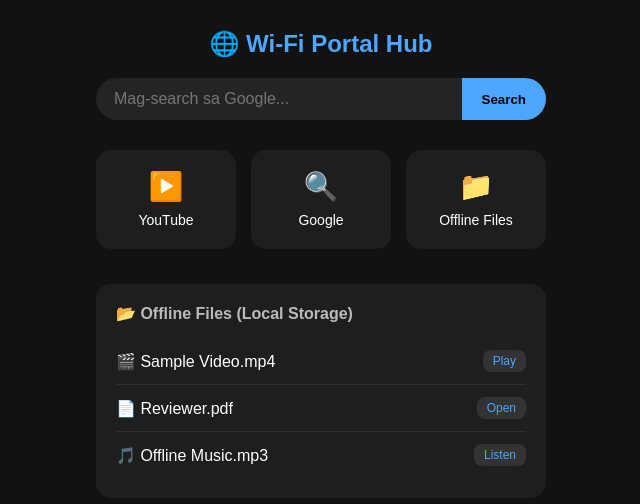
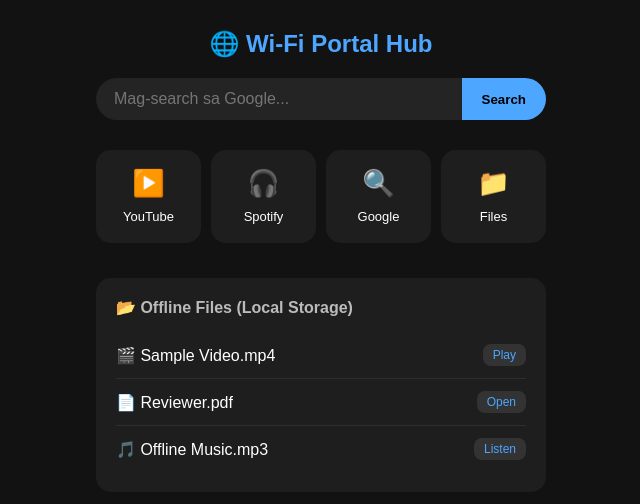
Before and after one commit to wifi-888/wifi-888.github.io, a plain HTML site: page index.html in a window 1280 px wide. Shown: the whole page, without its empty margins (319-959 px from the left). Drawn offline with Linux system fonts and the light colour scheme.

Commit message:
Update index.html

```diff
--- a/index.html
+++ b/index.html
@@ -14,12 +14,12 @@
     .search-box input { flex: 1; padding: 12px 18px; border-radius: 25px 0 0 25px; border: none; outline: none; font-size: 16px; background: #242424; color: #fff; }
     .search-box button { padding: 12px 20px; border-radius: 0 25px 25px 0; border: none; background: #4da6ff; color: #000; font-weight: bold; cursor: pointer; }
 
-    /* Quick Links Grid */
-    .grid { display: grid; grid-template-columns: repeat(3, 1fr); gap: 15px; width: 100%; max-width: 450px; margin-bottom: 35px; }
-    .card { background: #1e1e1e; padding: 20px 10px; border-radius: 15px; text-align: center; text-decoration: none; color: #fff; transition: 0.2s; }
+    /* Quick Links Grid (4 Columns para kasya ang Spotify) */
+    .grid { display: grid; grid-template-columns: repeat(4, 1fr); gap: 10px; width: 100%; max-width: 450px; margin-bottom: 35px; }
+    .card { background: #1e1e1e; padding: 18px 8px; border-radius: 15px; text-align: center; text-decoration: none; color: #fff; transition: 0.2s; }
     .card:hover { background: #2c2c2c; }
-    .icon { font-size: 28px; display: block; margin-bottom: 8px; }
-    .label { font-size: 14px; }
+    .icon { font-size: 26px; display: block; margin-bottom: 8px; }
+    .label { font-size: 13px; }
 
     /* Offline Files Section */
     .files { width: 100%; max-width: 450px; background: #1e1e1e; padding: 20px; border-radius: 15px; }
@@ -41,17 +41,21 @@
 
   <!-- Quick App Shortcuts -->
   <div class="grid">
-    <a href="https://youtube.com" target="_blank" class="card">
+    <a href="https://m.youtube.com" target="_blank" class="card">
       <span class="icon">▶️</span>
       <span class="label">YouTube</span>
     </a>
-    <a href="https://google.com" target="_blank" class="card">
+    <a href="https://spotify.com" target="_blank" class="card">
+      <span class="icon">🎧</span>
+      <span class="label">Spotify</span>
+    </a>
+    <a href="https://www.google.com" target="_blank" class="card">
       <span class="icon">🔍</span>
       <span class="label">Google</span>
     </a>
     <a href="#offline-files" class="card">
       <span class="icon">📁</span>
-      <span class="label">Offline Files</span>
+      <span class="label">Files</span>
     </a>
   </div>
 
```
